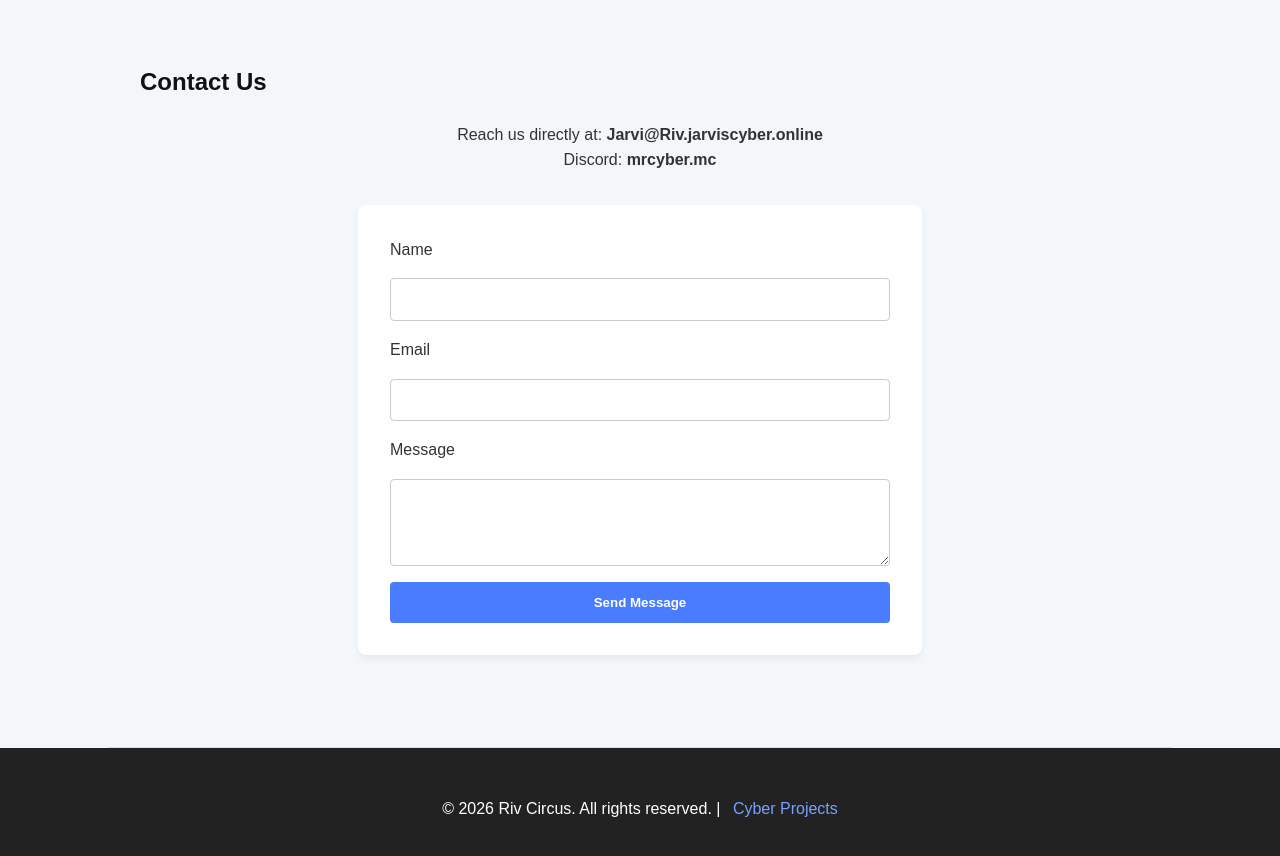
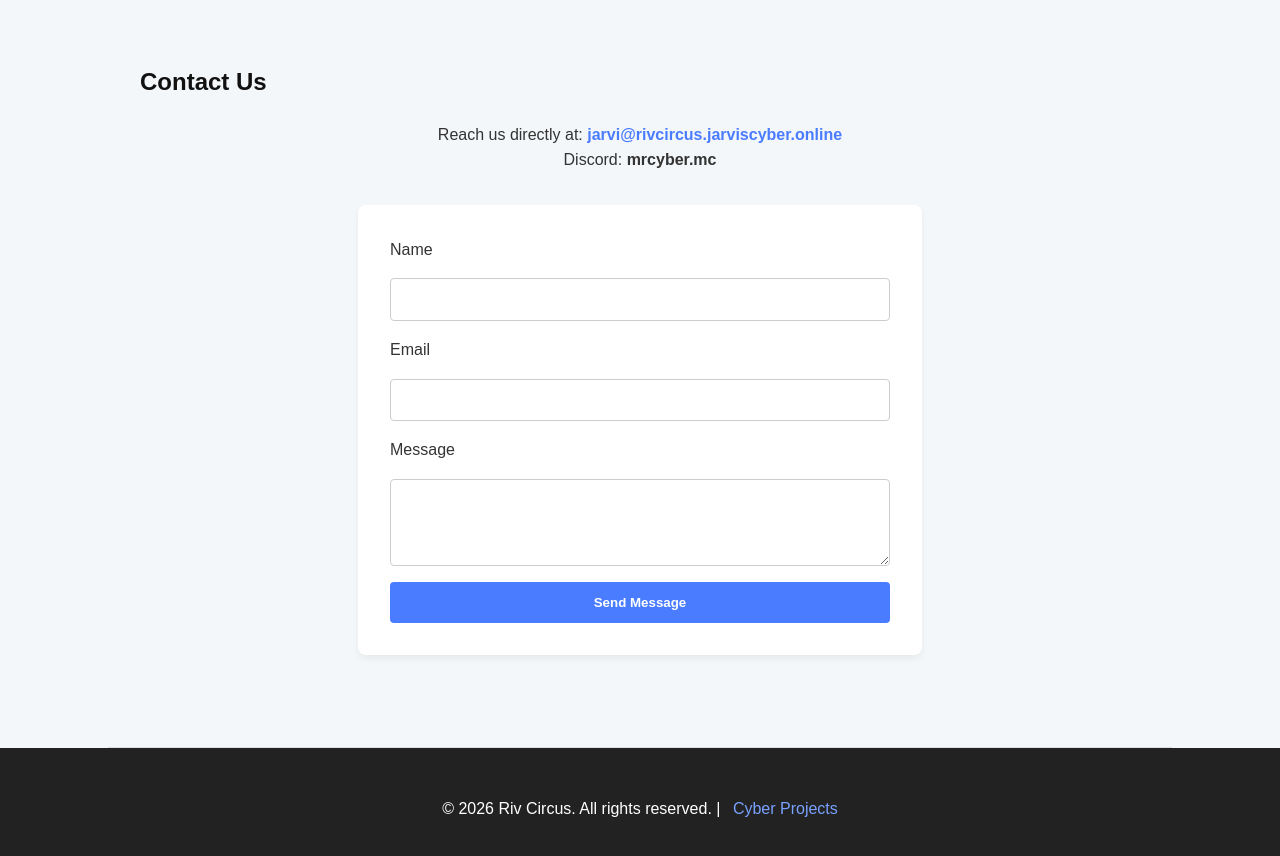
Before and after one commit to Riv-s-Circus/Website, a plain HTML site: page index.html in a window 1280 px wide. Shown: the part 4080-4936 px from the top of the page. Drawn offline with Linux system fonts and the light colour scheme.

Commit message:
Change contact email to mailto link
Updated contact email to a mailto link for better accessibility.

```diff
--- a/index.html
+++ b/index.html
@@ -352,10 +352,13 @@
     <!-- Contact Us Section -->
     <section id="contact">
         <h2>Contact Us</h2>
-        <p style="text-align: center;">Reach us directly at: <strong>Jarvi@Riv.jarviscyber.online</strong><br>Discord: <strong>mrcyber.mc</strong></p>
+        <p style="text-align: center;">Reach us directly at: <a href="mailto:jarvi@rivcircus.jarviscyber.online" style="color: var(--primary-blue); text-decoration: none;"><strong>jarvi@rivcircus.jarviscyber.online</strong></a><br>Discord: <strong>mrcyber.mc</strong></p>
 
         <form action="https://api.web3forms.com/submit" method="POST" class="contact-form">
+            <!-- Your Web3Forms Access Key -->
             <input type="hidden" name="apikey" value="feb66eec-305e-4e9a-b6db-8a43d5dcfc8e">
+
+            <!-- Subject line for the incoming email -->
             <input type="hidden" name="subject" value="New message from Riv Circus Website">
 
             <label for="name">Name</label>
```
